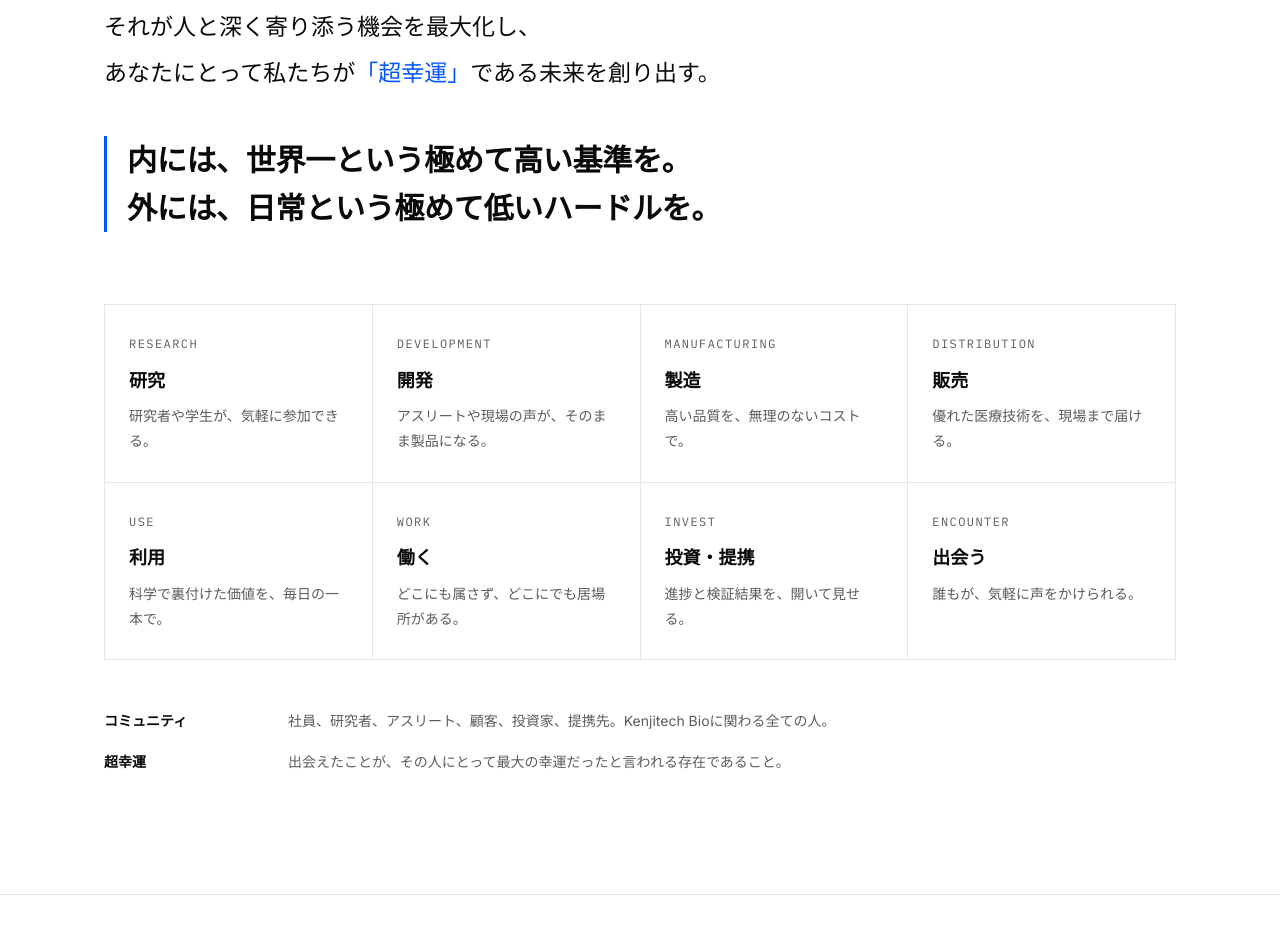
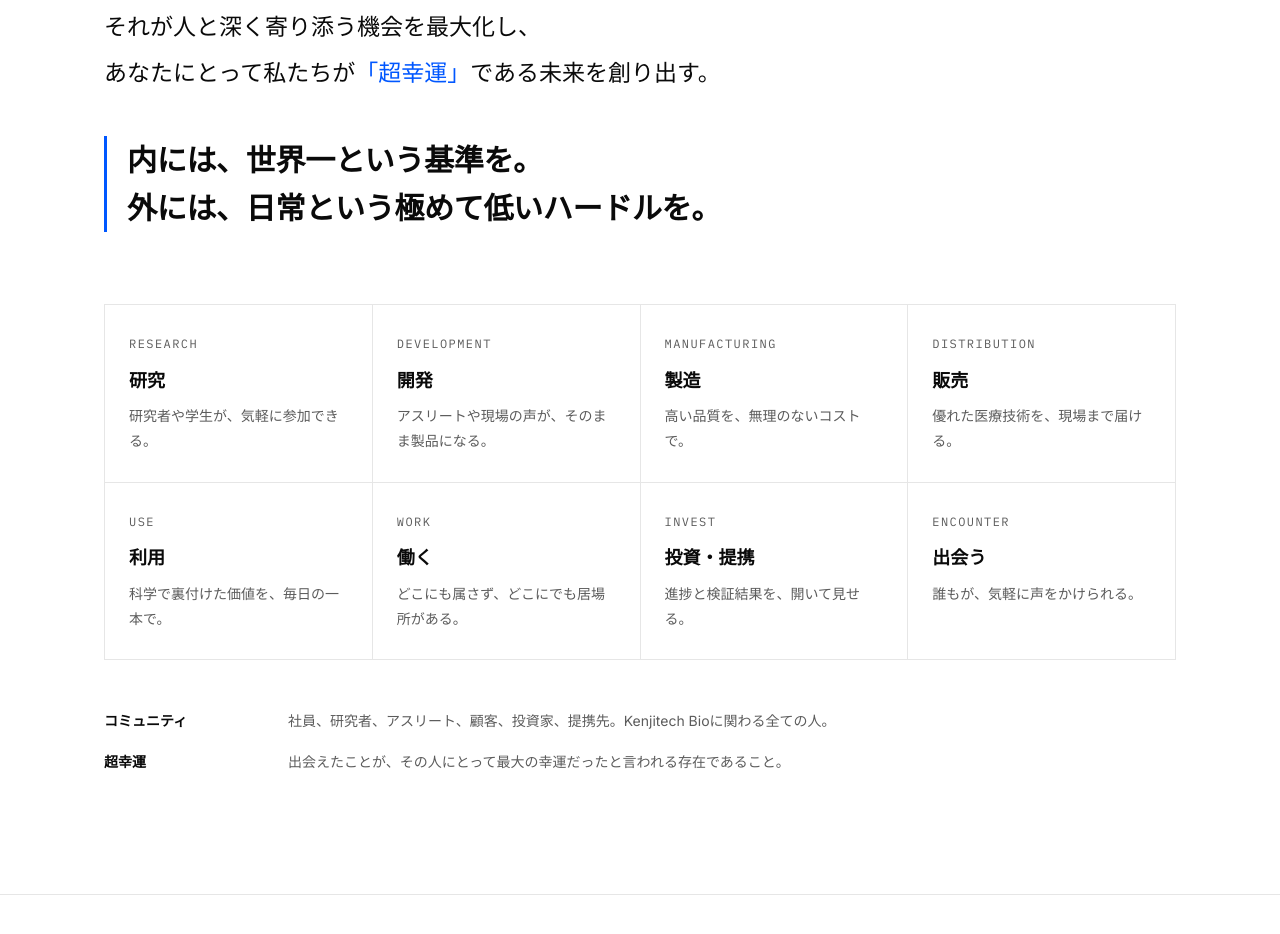
Before and after one commit to kenji09271993/kenjitech-bio, a plain HTML site: page index.html in a window 1280 px wide. Shown: the part 1580-2514 px from the top of the page. Drawn offline with Linux system fonts and the light colour scheme.

Commit message:
Paradox: keep world-class as an absolute standard
Co-Authored-By: Claude Opus 5.5 <noreply@anthropic.com>
Claude-Session: https://claude.ai/code/session_01VXfYGre6ay5NA1tqVitZjx

```diff
--- a/index.html
+++ b/index.html
@@ -248,7 +248,7 @@ br.sp{display:none}
       <div class="vision-body reveal">
         <p class="mono">Kenjitech Vision</p>
         <p class="vision-text">世界一の基準を持ったコミュニティが、<br>研究、開発、製造、販売、利用、<br class="pc">そして共に働くこと、投資すること、出会うことに至るまで、<br>会社に関わる全てのプロセスのハードルを、<br class="pc">極めて日常まで下げる。<br>それが人と深く寄り添う機会を最大化し、<br>あなたにとって私たちが<span class="hl">「超幸運」</span>である未来を創り出す。</p>
-        <p class="paradox">内には、世界一という<br class="sp">極めて高い基準を。<br>外には、日常という<br class="sp">極めて低いハードルを。</p>
+        <p class="paradox">内には、世界一という基準を。<br>外には、日常という<br class="sp">極めて低いハードルを。</p>
       </div>
       <div class="process reveal">
         <div><p class="mono">Research</p><h3>研究</h3><p>研究者や学生が、気軽に参加できる。</p></div>
```
